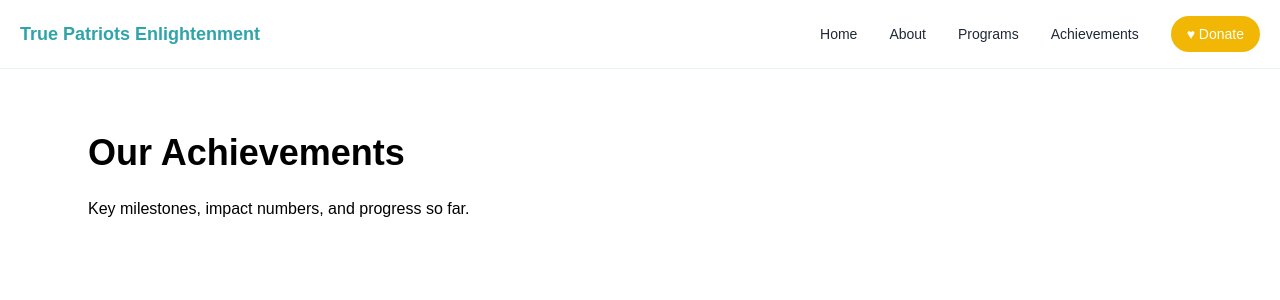
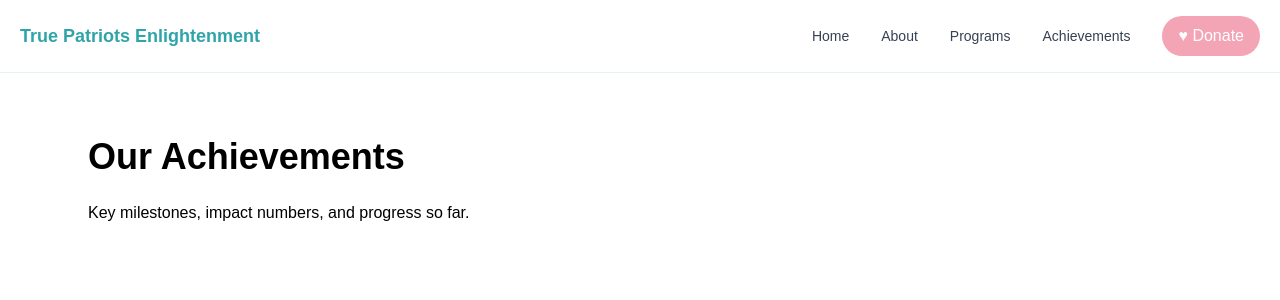
Before and after one commit to pearlroys/truepatriots-enlightenment, a Next.js app: page /achievements in a window 1280 px wide. Shown: the top 300 px of the page. Built offline with nearby package versions, Linux system fonts and the light colour scheme.

Commit message:
Update navbar with mobile menu and NGO colors

```diff
--- a/app/components/Navbar.tsx
+++ b/app/components/Navbar.tsx
@@ -1,64 +1,63 @@
 "use client";
 
+import Link from "next/link";
 import { useState } from "react";
-import Link from "next/link";
 
 export default function Navbar() {
   const [open, setOpen] = useState(false);
 
   return (
-    <nav className="bg-white border-b border-[var(--light-blue)] px-5 py-4">
-
+    <nav className="bg-white border-b border-[#e6f2f4] px-5 py-4">
       <div className="max-w-7xl mx-auto flex items-center justify-between">
 
         {/* LOGO */}
         <Link
           href="/"
-          className="text-lg font-bold text-[var(--teal)]"
+          className="text-lg font-bold text-[#2fa4a9]"
         >
           True Patriots Enlightenment
         </Link>
 
         {/* DESKTOP NAV */}
-        <div className="hidden md:flex items-center gap-8 text-sm text-[var(--text-dark)]">
+        <div className="hidden md:flex items-center gap-8">
 
-          <Link href="/" className="hover:text-[var(--teal)]">
+          <Link href="/" className="text-sm font-medium text-gray-700 hover:text-black">
             Home
           </Link>
 
-          <Link href="/about" className="hover:text-[var(--teal)]">
+          <Link href="/about" className="text-sm font-medium text-gray-700 hover:text-black">
             About
           </Link>
 
-          <Link href="/programs" className="hover:text-[var(--teal)]">
+          <Link href="/programs" className="text-sm font-medium text-gray-700 hover:text-black">
             Programs
           </Link>
 
-          <Link href="/achievements" className="hover:text-[var(--teal)]">
+          <Link href="/achievements" className="text-sm font-medium text-gray-700 hover:text-black">
             Achievements
           </Link>
 
           <Link
             href="/donate"
-            className="bg-[var(--gold)] text-white px-4 py-2 rounded-full font-medium hover:opacity-90"
+            className="bg-[#f3a4b5] text-white px-4 py-2 rounded-full font-medium hover:opacity-90"
           >
             ♥ Donate
           </Link>
         </div>
 
-        {/* MOBILE MENU */}
+        {/* MOBILE NAV */}
         <div className="md:hidden flex items-center gap-4">
 
           <Link
             href="/donate"
-            className="bg-[var(--gold)] text-white px-3 py-1 rounded-full text-sm"
+            className="bg-[#f3a4b5] text-white px-3 py-1 rounded-full text-sm font-medium"
           >
             ♥ Donate
           </Link>
 
           <button
             onClick={() => setOpen(!open)}
-            className="text-sm font-medium"
+            className="text-sm font-semibold text-[#2fa4a9]"
           >
             More ▾
           </button>
@@ -67,32 +66,44 @@ export default function Navbar() {
 
       {/* MOBILE DROPDOWN */}
       {open && (
-        <div className="md:hidden mt-3 bg-white border border-[var(--soft-gray)] rounded-lg overflow-hidden text-sm">
+        <div className="md:hidden mt-4 rounded-xl bg-white border shadow-sm overflow-hidden">
+
+          <Link
+            href="/"
+            onClick={() => setOpen(false)}
+            className="block px-5 py-3 text-sm text-gray-700 hover:bg-gray-50"
+          >
+            Home
+          </Link>
 
           <Link
             href="/about"
-            className="block px-5 py-3 hover:bg-[var(--light-blue)]"
+            onClick={() => setOpen(false)}
+            className="block px-5 py-3 text-sm text-gray-700 hover:bg-gray-50"
           >
             About
           </Link>
 
           <Link
             href="/programs"
-            className="block px-5 py-3 hover:bg-[var(--light-blue)]"
+            onClick={() => setOpen(false)}
+            className="block px-5 py-3 text-sm text-gray-700 hover:bg-gray-50"
           >
             Programs
           </Link>
 
           <Link
             href="/achievements"
-            className="block px-5 py-3 hover:bg-[var(--light-blue)]"
+            onClick={() => setOpen(false)}
+            className="block px-5 py-3 text-sm text-gray-700 hover:bg-gray-50"
           >
             Achievements
           </Link>
 
           <Link
             href="/contact"
-            className="block px-5 py-3 hover:bg-[var(--light-blue)]"
+            onClick={() => setOpen(false)}
+            className="block px-5 py-3 text-sm text-gray-700 hover:bg-gray-50"
           >
             Contact
           </Link>
```
